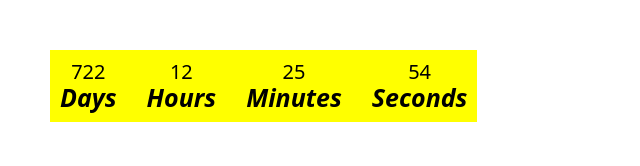
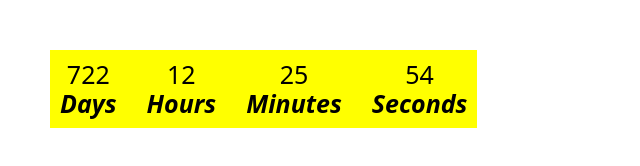
Before and after one commit to kovalenko-23/goit-js-hw-11, a website built with Parcel: page src/index.html in a window 1280 px wide. Shown: the whole page, without its empty margins (0-640 px from the left). Built offline with nearby package versions, Linux system fonts and the light colour scheme.

```diff
--- a/src/index.js
+++ b/src/index.js
@@ -6,6 +6,12 @@
 const outputHours = document.querySelector('[data-value="hours"]');
 const outputMins = document.querySelector('[data-value="mins"]');
 const outputSecs = document.querySelector('[data-value="secs"]');
+// const outputDays = document.querySelector('[data-label="days"]');
+// const outputHours = document.querySelector('[data-label="hours"]');
+// const outputMins = document.querySelector('[data-label="mins"]');
+// const outputSecs = document.querySelector('[data-label="secs"]');
+
+
 
 
 class timerCountdown {
--- a/src/partials/example.html
+++ b/src/partials/example.html
@@ -1,21 +1,21 @@
 <div class="timer" id="timer-1">
   <div class="field">
     <span class="value" data-value="days">11</span>
-    <span class="label">Days</span>
+    <span class="label" data-label="days">Days</span>
   </div>
 
   <div class="field">
     <span class="value" data-value="hours">11</span>
-    <span class="label">Hours</span>
+    <span class="label" data-label= "hours">Hours</span>
   </div>
 
   <div class="field">
     <span class="value" data-value="mins">11</span>
-    <span class="label">Minutes</span>
+    <span class="label" data-label="mins">Minutes</span>
   </div>
 
   <div class="field">
     <span class="value" data-value="secs">11</span>
-    <span class="label">Seconds</span>
+    <span class="label" data-label="secs">Seconds</span>
   </div>
 </div>
--- a/src/sass/_example.scss
+++ b/src/sass/_example.scss
@@ -20,7 +20,7 @@
 }
 
 .value {
-  font-size: 20px;
+  font-size: 25px;
 }
 
 .label {
```
